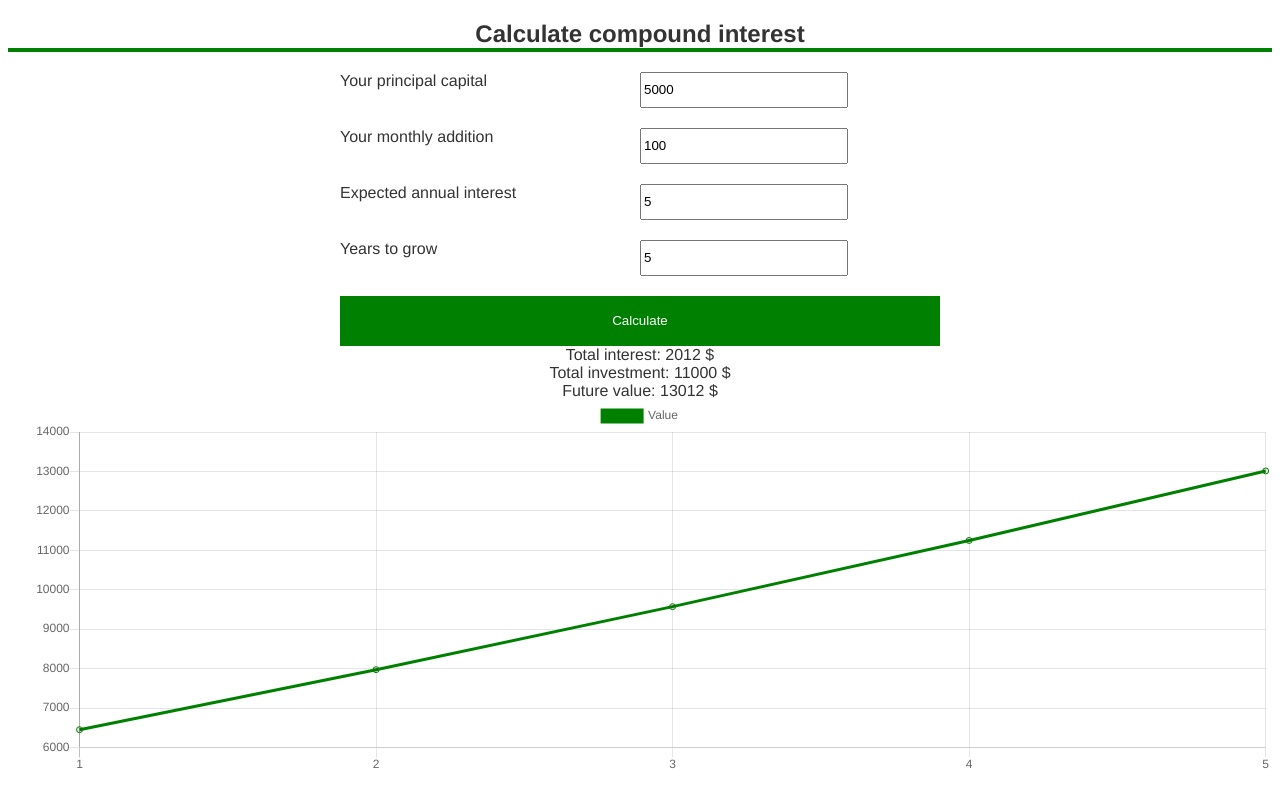
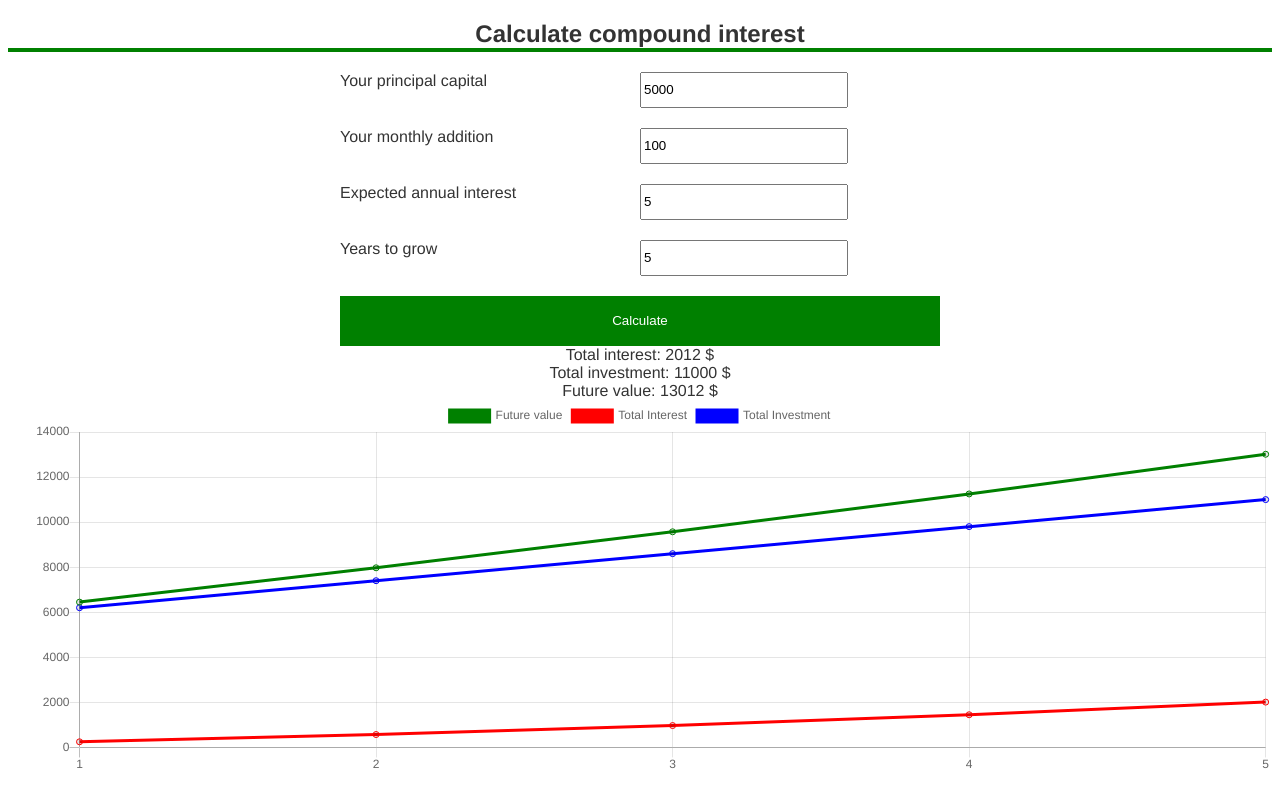
Before and after one commit to xiong-xiong/compound, a Vue app: page / in a window 1280 px wide. Built offline with nearby package versions, Linux system fonts and the light colour scheme.

Commit message:
add interest and investment to chart

```diff
--- a/src/components/Chart.vue
+++ b/src/components/Chart.vue
@@ -38,15 +38,17 @@ export default {
   },
   props: {
     labels: Array,
-    datasets: Array,
+    futurevalue: Array,
+    interest: Array,
+    investment: Array,
   },
   computed: {
     chartData: function() {
-      return this.datasets;
+      return this.futurevalue;
     },
   },
   watch: {
-    datasets: function() {
+    futurevalue: function() {
       this.renderLineChart();
     },
   },
@@ -58,9 +60,23 @@ export default {
           datasets: [
             {
               lineTension: 0,
-              label: "Value",
+              label: "Future value",
               borderColor: "green",
               data: this.chartData,
+              fill: false,
+            },
+            {
+              lineTension: 0,
+              label: "Total Interest",
+              borderColor: "red",
+              data: this.interest,
+              fill: false,
+            },
+            {
+              lineTension: 0,
+              label: "Total Investment",
+              borderColor: "blue",
+              data: this.investment,
               fill: false,
             },
           ],
--- a/src/components/Compound.vue
+++ b/src/components/Compound.vue
@@ -43,7 +43,13 @@
       <div class="output">Total investment: {{ totalInvestedAmount }} $</div>
       <div class="output">Future value: {{ futurevalue }} $</div>
     </div>
-    <Chart :labels="labels" :datasets="dataPoints"> </Chart>
+    <Chart
+      :labels="labels"
+      :futurevalue="dataPoints"
+      :interest="interestDataPoints"
+      :investment="investmentDataPoints"
+    >
+    </Chart>
   </div>
 </template>
 
@@ -66,11 +72,15 @@ export default {
       totalInvestedAmount: 0,
       labels: [], // for bar or line chart
       dataPoints: [], // for bar or line chart
+      interestDataPoints: [], // for bar or line chart
+      investmentDataPoints: [], // for bar or line chart
     };
   },
   methods: {
     calculate() {
       let dataPoints = [];
+      let interestDataPoints = [];
+      let investmentDataPoints = [];
       let labels = [];
       //const interest = this.interest / 100;
       let futurevalue = this.principal;
@@ -85,12 +95,15 @@ export default {
           parseFloat(additionAnnual);
 
         interestTotal = interestTotal + interestForValue;
-
+        interestDataPoints.push(interestTotal);
+        investmentDataPoints.push(futurevalue - interestTotal);
         dataPoints.push(futurevalue);
         labels.push(index);
       }
 
       this.dataPoints = dataPoints;
+      this.interestDataPoints = interestDataPoints;
+      this.investmentDataPoints = investmentDataPoints;
       this.labels = labels;
       this.futurevalue = futurevalue.toFixed(0);
       this.totalInterest = interestTotal.toFixed(0);
```
